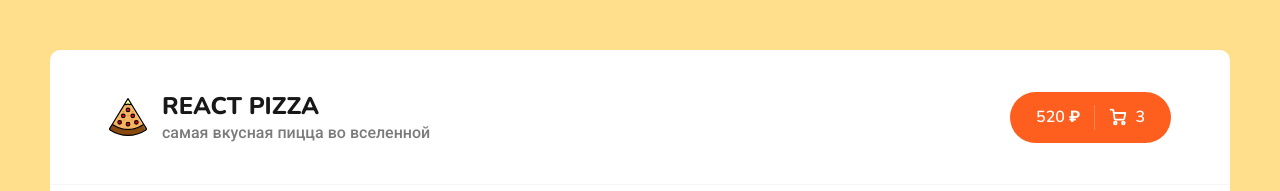
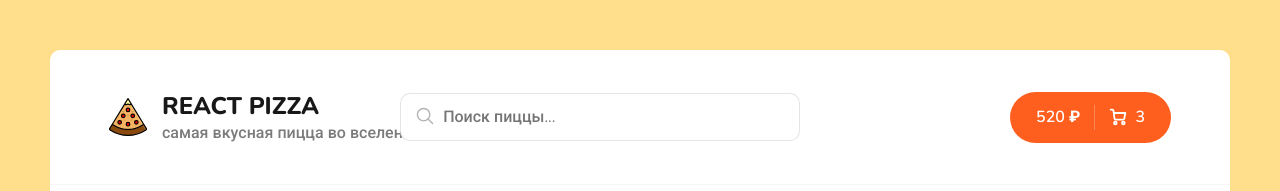
Before and after one commit to Sanechek1337/react-pizza, a React (Create React App) app: page / in a window 1280 px wide. Shown: the top 191 px of the page. Built offline with nearby package versions, Linux system fonts and the light colour scheme; no server answers.

Commit message:
added search and pagination

```diff
--- a/package.json
+++ b/package.json
@@ -9,6 +9,7 @@
 		"react": "^18.2.0",
 		"react-content-loader": "^6.2.1",
 		"react-dom": "^18.2.0",
+		"react-paginate": "^8.2.0",
 		"react-router-dom": "^6.14.0",
 		"react-scripts": "^5.0.1",
 		"sass": "^1.63.4",
--- a/src/App.jsx
+++ b/src/App.jsx
@@ -9,12 +9,14 @@ import NotFound from './pages/NotFound';
 import './scss/app.scss';
 
 function App() {
+	const [searchValue, setSearchValue] = useState('');
+
 	return (
 		<div className="wrapper">
-			<Header />
+			<Header searchValue={searchValue} setSearchValue={setSearchValue} />
 			<div className="content">
 				<Routes>
-					<Route path='/' element={<Home />} />
+					<Route path='/' element={<Home searchValue={searchValue} />} />
 					<Route path='/cart' element={<Cart />} />
 					<Route path='*' element={<NotFound />} />
 				</Routes>
--- a/src/components/Header.jsx
+++ b/src/components/Header.jsx
@@ -1,7 +1,8 @@
 import { Link } from 'react-router-dom';
 import logo from '../assets/img/pizza-logo.svg';
+import Search from './Search';
 
-const Header = () => {
+const Header = ({ searchValue, setSearchValue }) => {
 	return (
 		<div className="header">
 			<div className="container">
@@ -12,6 +13,7 @@ const Header = () => {
 						<p>самая вкусная пицца во вселенной</p>
 					</div>
 				</Link>
+				<Search searchValue={searchValue} setSearchValue={setSearchValue} />
 				<div className="header__cart" >
 					<Link className="button button--cart" to='/cart'>
 						<span>520 ₽</span>
--- /dev/null
+++ b/src/components/Pagination/Pagination.module.scss
@@ -0,0 +1,32 @@
+.root {
+	li {
+		display: inline-block;
+
+		a {
+			text-align: center;
+			width: 45px;
+			line-height: 42px;
+			height: 45px;
+			border: 1px solid #fe5f1e;
+			border-radius: 30px;
+			margin-right: 10px;
+			cursor: pointer;
+			display: inline-block;
+			color: #fe5f1e;
+
+			&:hover {
+				background-color: #fe5f1e;
+				color: #fff;
+			}
+		}
+	}
+
+	:global {
+		.selected {
+			a {
+				background-color: #fe5f1e;
+				color: #fff;
+			}
+		}
+	}
+}
--- /dev/null
+++ b/src/components/Pagination/index.jsx
@@ -0,0 +1,18 @@
+import styles from './Pagination.module.scss';
+import ReactPaginate from 'react-paginate';
+
+const Pagination = ({ setCurrentPage }) => {
+	return (
+		<ReactPaginate
+			className={styles.root}
+			breakLabel="..."
+			nextLabel=">"
+			previousLabel="<"
+			onPageChange={(event) => setCurrentPage(event.selected + 1)}
+			pageRangeDisplayed={8}
+			pageCount={3}
+		/>
+	);
+}
+
+export default Pagination;
--- /dev/null
+++ b/src/components/Search/Search.module.scss
@@ -0,0 +1,40 @@
+.root {
+	position: relative;
+	left: -120px;
+}
+
+.input {
+	border: 1px solid rgba(0, 0, 0, 0.1);
+	padding: 12px 20px;
+	padding-left: 42px;
+	width: 400px;
+	border-radius: 10px;
+	font-size: 16px;
+
+	&:focus {
+		border: 1px solid rgba(0, 0, 0, 0.2);
+	}
+}
+
+.icon {
+	width: 22px;
+	height: 22px;
+	opacity: 0.3;
+	position: absolute;
+	left: 14px;
+	top: 12px;
+}
+
+.clearIcon {
+	width: 18px;
+	height: 18px;
+	opacity: 0.3;
+	position: absolute;
+	right: 15px;
+	top: 15px;
+	cursor: pointer;
+
+	&:hover {
+		opacity: 0.8;
+	}
+}
--- /dev/null
+++ b/src/components/Search/index.jsx
@@ -0,0 +1,59 @@
+import styles from './Search.module.scss';
+
+const Search = ({ searchValue, setSearchValue }) => {
+	return (
+		<div className={styles.root}>
+			<svg
+				className={styles.icon}
+				enableBackground="new 0 0 32 32"
+				id="EditableLine"
+				version="1.1"
+				viewBox="0 0 32 32"
+				xmlns="http://www.w3.org/2000/svg">
+				<circle
+					cx="14"
+					cy="14"
+					fill="none"
+					id="XMLID_42_"
+					r="9"
+					stroke="#000000"
+					strokeLinecap="round"
+					strokeLinejoin="round"
+					strokeMiterlimit="10"
+					strokeWidth="2"
+				/>
+				<line
+					fill="none"
+					id="XMLID_44_"
+					stroke="#000000"
+					strokeLinecap="round"
+					strokeLinejoin="round"
+					strokeMiterlimit="10"
+					strokeWidth="2"
+					x1="27"
+					x2="20.366"
+					y1="27"
+					y2="20.366"
+				/>
+			</svg>
+			<input
+				className={styles.input}
+				type="text"
+				placeholder='Поиск пиццы...'
+				value={searchValue}
+				onChange={(e) => setSearchValue(e.target.value)}
+			/>
+			{searchValue && (
+				<svg
+					onClick={() => setSearchValue('')}
+					className={styles.clearIcon}
+					viewBox="0 0 20 20"
+					xmlns="http://www.w3.org/2000/svg">
+					<path d="M10 8.586L2.929 1.515 1.515 2.929 8.586 10l-7.071 7.071 1.414 1.414L10 11.414l7.071 7.071 1.414-1.414L11.414 10l7.071-7.071-1.414-1.414L10 8.586z" />
+				</svg>
+			)}
+		</div>
+	);
+}
+
+export default Search;
--- a/src/pages/Cart.jsx
+++ b/src/pages/Cart.jsx
@@ -9,28 +9,28 @@ const Cart = () => {
 						xmlns="http://www.w3.org/2000/svg">
 						<path
 							d="M6.33333 16.3333C7.06971 16.3333 7.66667 15.7364 7.66667 15C7.66667 14.2636 7.06971 13.6667 6.33333 13.6667C5.59695 13.6667 5 14.2636 5 15C5 15.7364 5.59695 16.3333 6.33333 16.3333Z"
-							stroke="white" stroke-width="1.8" stroke-linecap="round" stroke-linejoin="round" />
+							stroke="white" strokeWidth="1.8" strokeLinecap="round" strokeLinejoin="round" />
 						<path
 							d="M14.3333 16.3333C15.0697 16.3333 15.6667 15.7364 15.6667 15C15.6667 14.2636 15.0697 13.6667 14.3333 13.6667C13.597 13.6667 13 14.2636 13 15C13 15.7364 13.597 16.3333 14.3333 16.3333Z"
-							stroke="white" stroke-width="1.8" stroke-linecap="round" stroke-linejoin="round" />
+							stroke="white" strokeWidth="1.8" strokeLinecap="round" strokeLinejoin="round" />
 						<path
 							d="M4.78002 4.99999H16.3334L15.2134 10.5933C15.1524 10.9003 14.9854 11.176 14.7417 11.3722C14.4979 11.5684 14.1929 11.6727 13.88 11.6667H6.83335C6.50781 11.6694 6.1925 11.553 5.94689 11.3393C5.70128 11.1256 5.54233 10.8295 5.50002 10.5067L4.48669 2.82666C4.44466 2.50615 4.28764 2.21182 4.04482 1.99844C3.80201 1.78505 3.48994 1.66715 3.16669 1.66666H1.66669"
-							stroke="white" stroke-width="1.8" stroke-linecap="round" stroke-linejoin="round" />
+							stroke="white" strokeWidth="1.8" strokeLinecap="round" strokeLinejoin="round" />
 					</svg>
 						Корзина</h2>
 					<div className="cart__clear">
 						<svg width="20" height="20" viewBox="0 0 20 20" fill="none"
 							xmlns="http://www.w3.org/2000/svg">
-							<path d="M2.5 5H4.16667H17.5" stroke="#B6B6B6" stroke-width="1.2" stroke-linecap="round"
-								stroke-linejoin="round" />
+							<path d="M2.5 5H4.16667H17.5" stroke="#B6B6B6" strokeWidth="1.2" strokeLinecap="round"
+								strokeLinejoin="round" />
 							<path
 								d="M6.66663 5.00001V3.33334C6.66663 2.89131 6.84222 2.46739 7.15478 2.15483C7.46734 1.84227 7.89127 1.66667 8.33329 1.66667H11.6666C12.1087 1.66667 12.5326 1.84227 12.8451 2.15483C13.1577 2.46739 13.3333 2.89131 13.3333 3.33334V5.00001M15.8333 5.00001V16.6667C15.8333 17.1087 15.6577 17.5326 15.3451 17.8452C15.0326 18.1577 14.6087 18.3333 14.1666 18.3333H5.83329C5.39127 18.3333 4.96734 18.1577 4.65478 17.8452C4.34222 17.5326 4.16663 17.1087 4.16663 16.6667V5.00001H15.8333Z"
-								stroke="#B6B6B6" stroke-width="1.2" stroke-linecap="round"
-								stroke-linejoin="round" />
-							<path d="M8.33337 9.16667V14.1667" stroke="#B6B6B6" stroke-width="1.2"
-								stroke-linecap="round" stroke-linejoin="round" />
-							<path d="M11.6666 9.16667V14.1667" stroke="#B6B6B6" stroke-width="1.2"
-								stroke-linecap="round" stroke-linejoin="round" />
+								stroke="#B6B6B6" strokeWidth="1.2" strokeLinecap="round"
+								strokeLinejoin="round" />
+							<path d="M8.33337 9.16667V14.1667" stroke="#B6B6B6" strokeWidth="1.2"
+								strokeLinecap="round" strokeLinejoin="round" />
+							<path d="M11.6666 9.16667V14.1667" stroke="#B6B6B6" strokeWidth="1.2"
+								strokeLinecap="round" strokeLinejoin="round" />
 						</svg>
 
 						<span>Очистить корзину</span>
@@ -268,8 +268,8 @@ const Cart = () => {
 						<Link to="/" className="button button--outline button--add go-back-btn">
 							<svg width="8" height="14" viewBox="0 0 8 14" fill="none"
 								xmlns="http://www.w3.org/2000/svg">
-								<path d="M7 13L1 6.93015L6.86175 1" stroke="#D3D3D3" stroke-width="1.5"
-									stroke-linecap="round" stroke-linejoin="round" />
+								<path d="M7 13L1 6.93015L6.86175 1" stroke="#D3D3D3" strokeWidth="1.5"
+									strokeLinecap="round" strokeLinejoin="round" />
 							</svg>
 
 							<span>Вернуться назад</span>
--- a/src/pages/Home.jsx
+++ b/src/pages/Home.jsx
@@ -4,36 +4,33 @@ import Categories from '../components/Categories';
 import Sort from '../components/Sort';
 import PizzaBlock from '../components/PizzaBlock';
 import { PizzaSkeleton } from '../components/PizzaBlock/PizzaSkeleton';
+import Pagination from '../components/Pagination';
 
-const Home = () => {
+const Home = ({ searchValue }) => {
 	const [pizzaList, setPizzaList] = useState([]);
 	const [isLoading, setIsLoading] = useState(true);
 	const [category, setCategory] = useState(0);
-	const [sort, setSort] = useState('');
+	const [sort, setSort] = useState('rating');
+	const [currentPage, setCurrentPage] = useState(1);
 
 	const sortBy = `?sortBy=${sort}`;
 	const filterBy = category > 0 ? `&category=${category}` : '';
+	const search = searchValue ? `&search=${searchValue}` : '';
+
+	const skeletons = [...new Array(10)].map((_, index) => { return <PizzaSkeleton key={index} /> });
+	const pizzas = pizzaList.map((pizzaInfo, index) => (<PizzaBlock {...pizzaInfo} key={pizzaInfo.id} />));
 
 	useEffect(() => {
-		// (async () => {
-		// 	const request = await fetch('https://64932246428c3d2035d1632a.mockapi.io/pizzasData/pizzas')
-		// 		.then(res => res.json())
-
-		// 	if (request) {
-		// 		setPizzaList(request)
-		// 	}
-		// })()
 		if (pizzaList.length === 0) window.scrollTo(0, 0);
 
 		setIsLoading(true);
-		fetch(`https://64932246428c3d2035d1632a.mockapi.io/pizzasData/pizzas${sortBy}${filterBy}`)
+		fetch(`https://64932246428c3d2035d1632a.mockapi.io/pizzasData/pizzas?page=${currentPage}&limit=4&${sortBy}${filterBy}${search}`)
 			.then(res => res.json())
 			.then(pizzas => {
 				setPizzaList(pizzas);
 				setIsLoading(false);
 			})
-
-	}, [category, sort])
+	}, [category, sort, searchValue, currentPage])
 
 	return (
 		<div className="container">
@@ -43,21 +40,9 @@ const Home = () => {
 			</div>
 			<h2 className="content__title">Все пиццы</h2>
 			<div className="content__items">
-				{
-					isLoading
-						? [...new Array(10)].map((_, index) => {
-							return <PizzaSkeleton key={index} />
-						})
-						: pizzaList.map((pizzaInfo, index) => {
-							return (
-								<PizzaBlock
-									{...pizzaInfo}
-									key={pizzaInfo.id}
-								/>
-							)
-						})
-				}
+				{isLoading ? skeletons : pizzas}
 			</div>
+			<Pagination setCurrentPage={setCurrentPage} />
 		</div>
 	);
 }
--- a/src/scss/app.scss
+++ b/src/scss/app.scss
@@ -33,7 +33,7 @@ body {
   &__items {
 	display: grid;
 	grid-template-columns: repeat(4, 1fr);
-	grid-template-rows: repeat(2, 1fr);
+	grid-template-rows: repeat(1, 1fr);
 	grid-column-gap: 11px;
 	justify-items: center;
 
```
Also changed, not shown: 1 other file (tests, documents, lock files or other folders).
